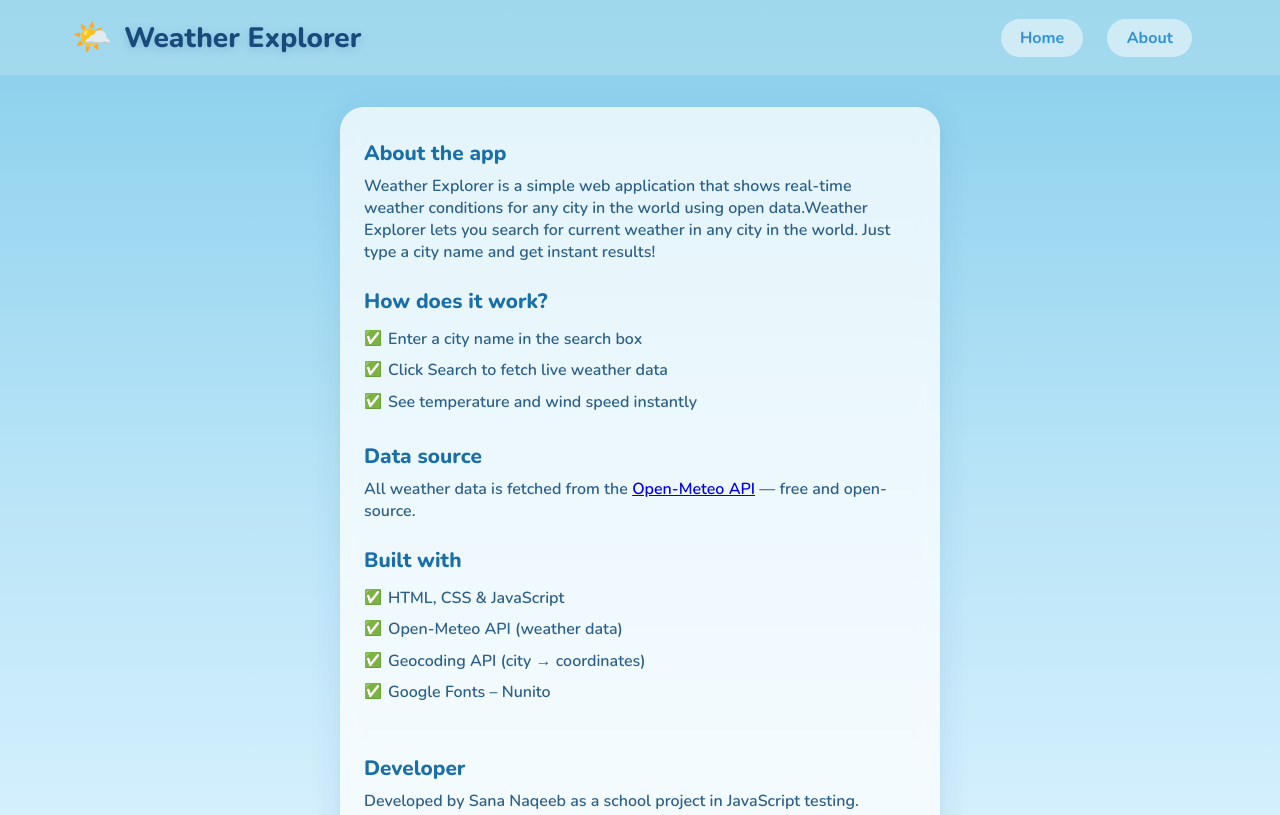
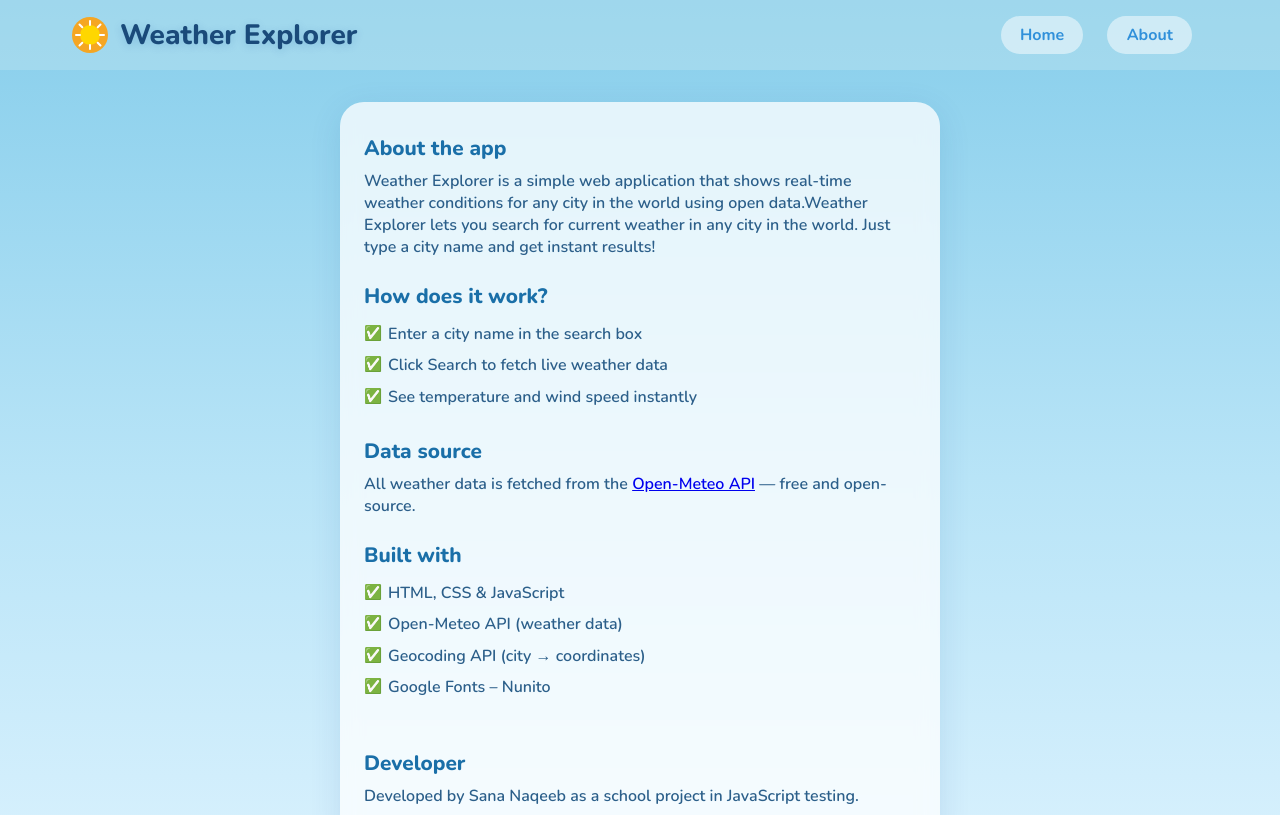
Before and after one commit to sanhu7/weather-explorer, a website: page about.html in a window 1280 px wide. Shown: the top 815 px of the page. Drawn offline with nearby package versions, Linux system fonts and the light colour scheme.

Commit message:
förbättra styling

```diff
--- a/about.html
+++ b/about.html
@@ -12,7 +12,13 @@
     <header>
         <div class="container">
             <div class="logo">
-                <span style="font-size: 2rem;">🌤️</span>
+                <svg width="36" height="36" viewBox="0 0 36 36" fill="none" xmlns="http://www.w3.org/2000/svg">
+                    <circle cx="18" cy="18" r="18" fill="#f5a623" />
+                    <circle cx="18" cy="18" r="10" fill="#FFD700" />
+                    <path
+                        d="M18 4v4M18 28v4M4 18h4M28 18h4M7.5 7.5l2.8 2.8M25.7 25.7l2.8 2.8M7.5 28.5l2.8-2.8M25.7 10.3l2.8-2.8"
+                        stroke="#fff" stroke-width="2" stroke-linecap="round" />
+                </svg>
                 <h1>Weather Explorer</h1>
             </div>
 
```
